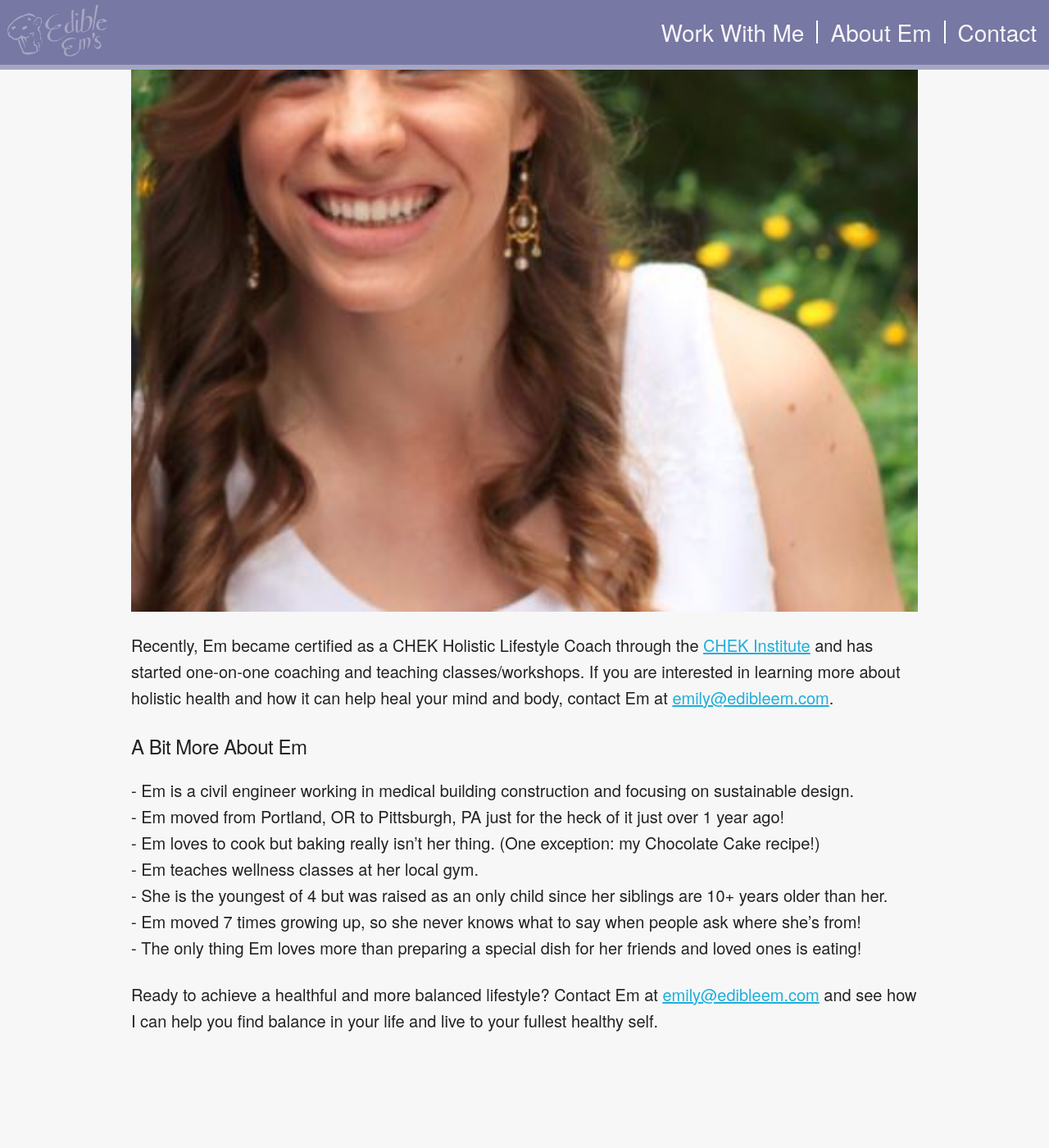
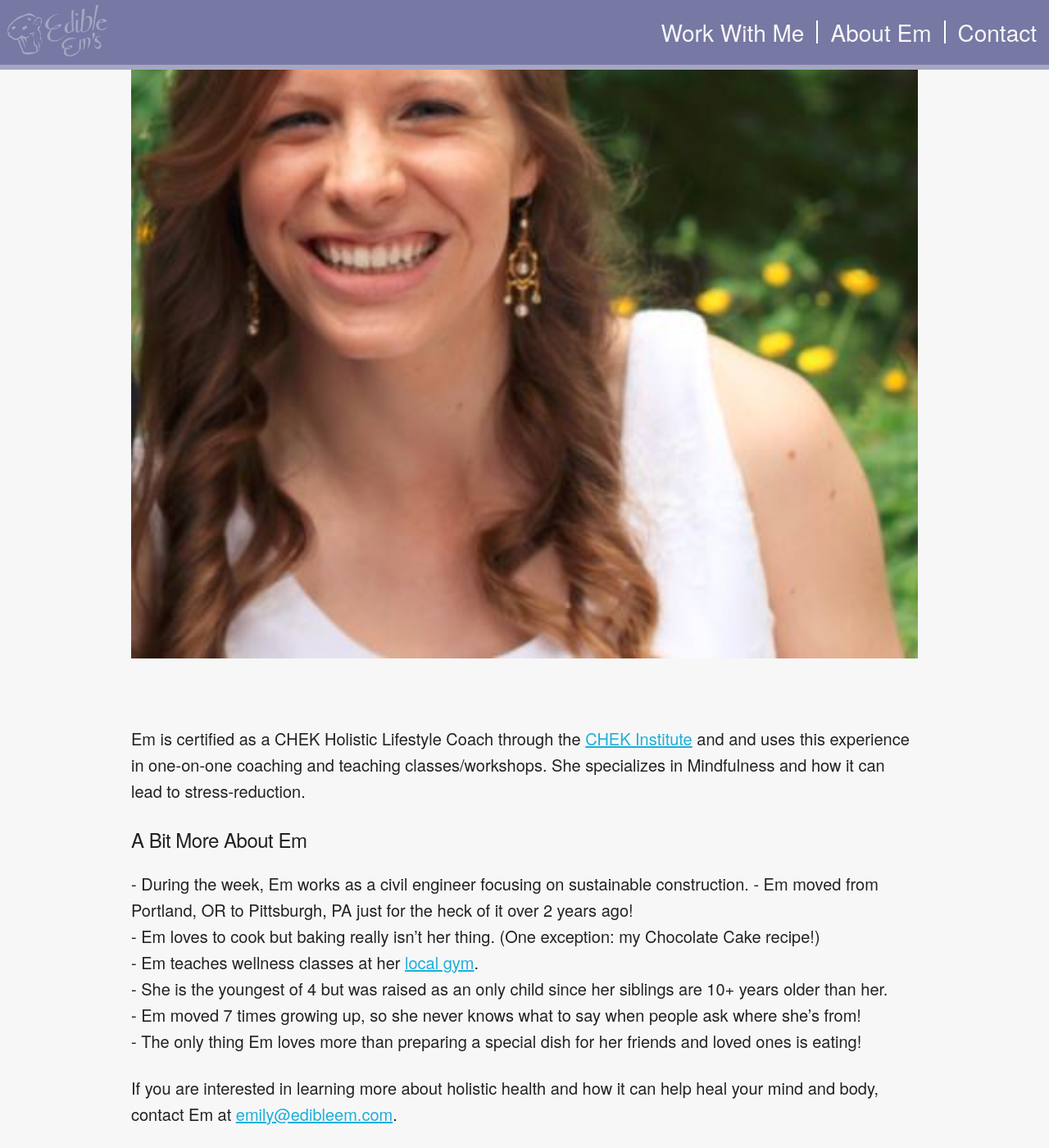
Before and after one commit to RubenSandwich/EdibleEms, a Jekyll site: the page built from about.html, in a window 1280 px wide and 1400 px high, scrolled down 528 px. Shown: the whole window at 82% size. Built offline with Jekyll 4.4.1, drawn with Linux system fonts in a browser that asks for light colours; before the commit the page ends 1814 px from its top, so only the background shows below that.

Commit message:
Update about.md

```diff
--- a/_pages/about.md
+++ b/_pages/about.md
@@ -1,20 +1,24 @@
 
 I'm in no way a professional cook, baker, or photographer in any way, but is simply passionate about health and can't stop talking about food! This site is a tool for her to share what she is learning as well as tips and tricks for making healthy living a part of one's lifestyle.
 
+<br>
+
 ![Capture.JPG](/content/Capture.JPG)
 
+<br>
 
-Recently, Em became certified as a CHEK Holistic Lifestyle Coach through the [CHEK Institute](http://chekinstitute.com) and has started one-on-one coaching and teaching classes/workshops. If you are interested in learning more about holistic health and how it can help heal your mind and body, contact Em at <emily@edibleem.com>.
+Em is certified as a CHEK Holistic Lifestyle Coach through the
+ [CHEK Institute](http://chekinstitute.com) and and uses this experience in one-on-one coaching and teaching classes/workshops. She specializes in Mindfulness and how it can lead to stress-reduction.
 
 
 ##### A Bit More About Em
-\- Em is a civil engineer working in medical building construction and focusing on sustainable design.
-\- Em moved from Portland, OR to Pittsburgh, PA just for the heck of it just over 1 year ago!
+\- During the week, Em works as a civil engineer focusing on sustainable construction.
+\- Em moved from Portland, OR to Pittsburgh, PA just for the heck of it over 2 years ago!
 \- Em loves to cook but baking really isn't her thing. (One exception: my Chocolate Cake recipe!)
-\- Em teaches wellness classes at her local gym.
+\- Em teaches wellness classes at her [local gym](https://www.pittsburghfitnessproject.com/).
 \- She is the youngest of 4 but was raised as an only child since her siblings are 10+ years older than her.
 \- Em moved 7 times growing up, so she never knows what to say when people ask where she’s from!
 \- The only thing Em loves more than preparing a special dish for her friends and loved ones is eating!
 
 
-Ready to achieve a healthful and more balanced lifestyle? Contact Em at <emily@edibleem.com> and see how I can help you find balance in your life and live to your fullest healthy self.
+If you are interested in learning more about holistic health and how it can help heal your mind and body, contact Em at <emily@edibleem.com>.
```
